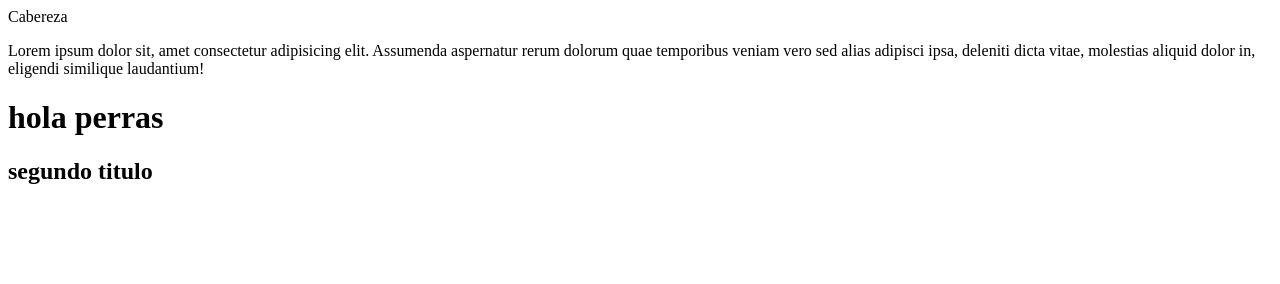
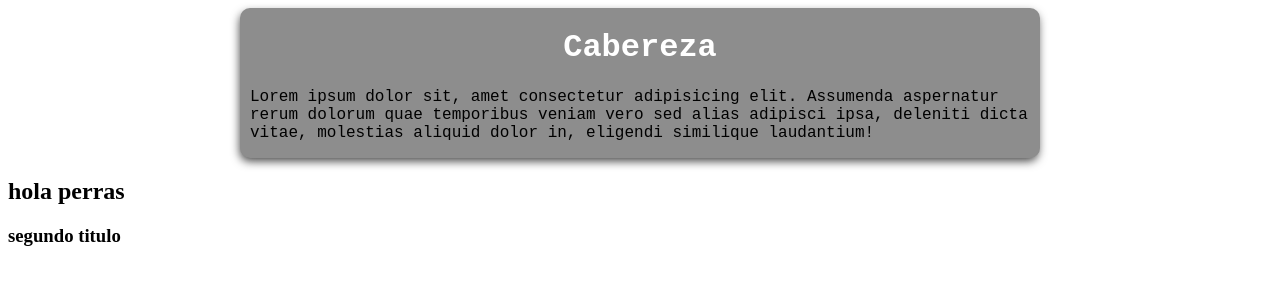
Before and after one commit to binary7777/hyperblog, a plain HTML site: page blog.html in a window 1280 px wide. Drawn offline with Linux system fonts and the light colour scheme.

Commit message:
finalizada la cabezera con los cambios

```diff
--- a/blog.html
+++ b/blog.html
@@ -1,12 +1,38 @@
 <html>
     <head>
+        <style>
+            header{
+                display: flex;
+                font-family: 'Courier New', Courier, monospace;
+
+            }
+            .title{
+                width:100%;
+                max-width: 800px;
+                margin: 0 auto;
+                background-color:#8d8d8d;
+                border-radius: 10px;
+                -webkit-box-shadow: -1px 4px 10px -1px rgba(0,0,0,0.75);
+                -moz-box-shadow: -1px 4px 10px -1px rgba(0,0,0,0.75);
+                box-shadow: -1px 4px 10px -1px rgba(0,0,0,0.75);
+            }
+            .title h1{
+                color: #fff;
+                text-align: center;
+            }
+            .title p{
+                padding: 0 10px;
+            }
+        </style>
     </head>
     <body>
         <header>
-            <p>Cabereza</p>
-            <p>Lorem ipsum dolor sit, amet consectetur adipisicing elit. Assumenda aspernatur rerum dolorum quae temporibus veniam vero sed alias adipisci ipsa, deleniti dicta vitae, molestias aliquid dolor in, eligendi similique laudantium!</p>
+            <div class="title">
+                <h1>Cabereza </h1>
+                <p>Lorem ipsum dolor sit, amet consectetur adipisicing elit. Assumenda aspernatur rerum dolorum quae temporibus veniam vero sed alias adipisci ipsa, deleniti dicta vitae, molestias aliquid dolor in, eligendi similique laudantium!</p>
+            </div>
         </header>
-        <h1>hola perras</h1>
-        <h2>segundo titulo</h2>
+        <h2>hola perras</h2>
+        <h3>segundo titulo</h3>
     </body>
 </html>
```
